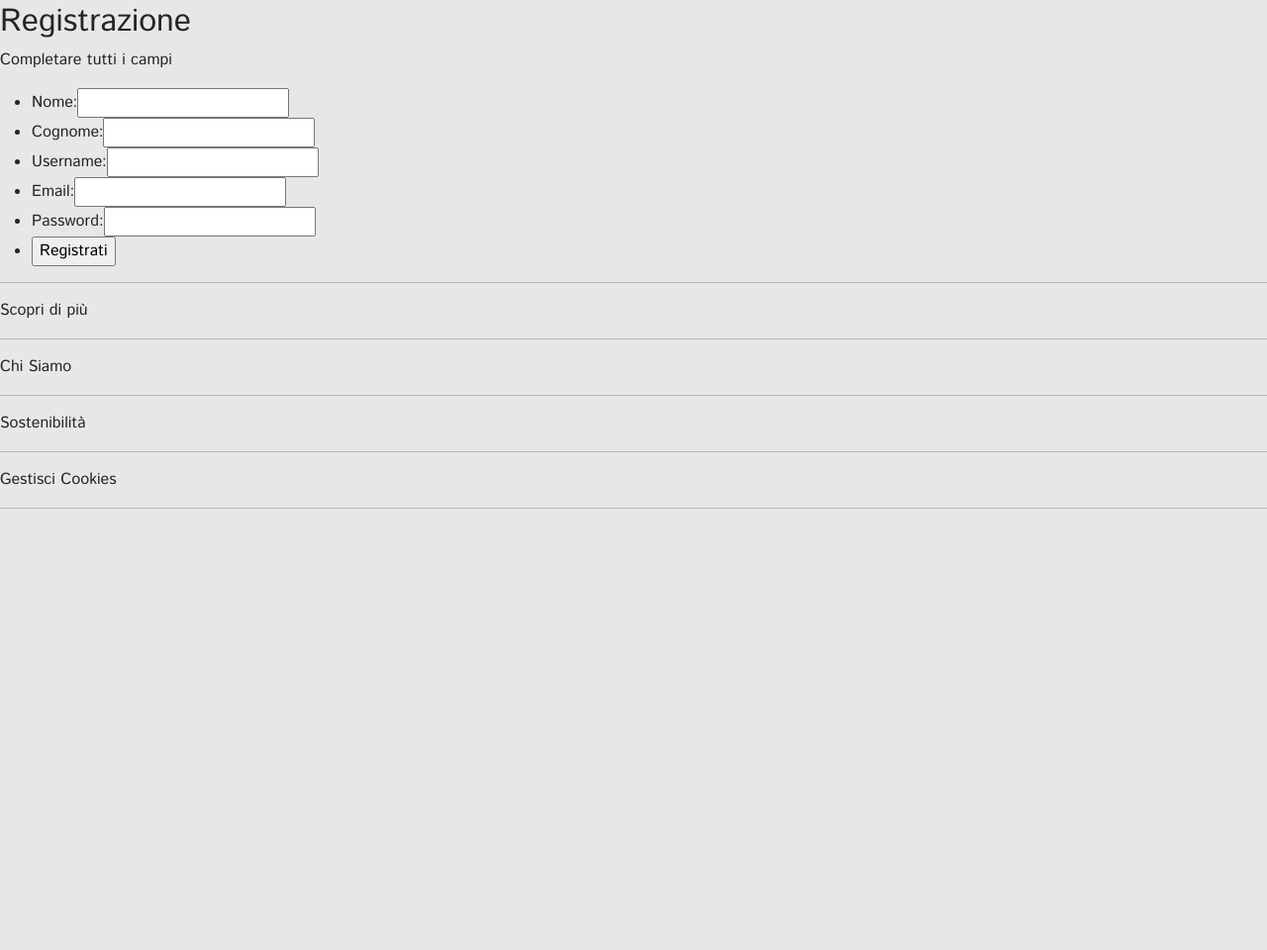
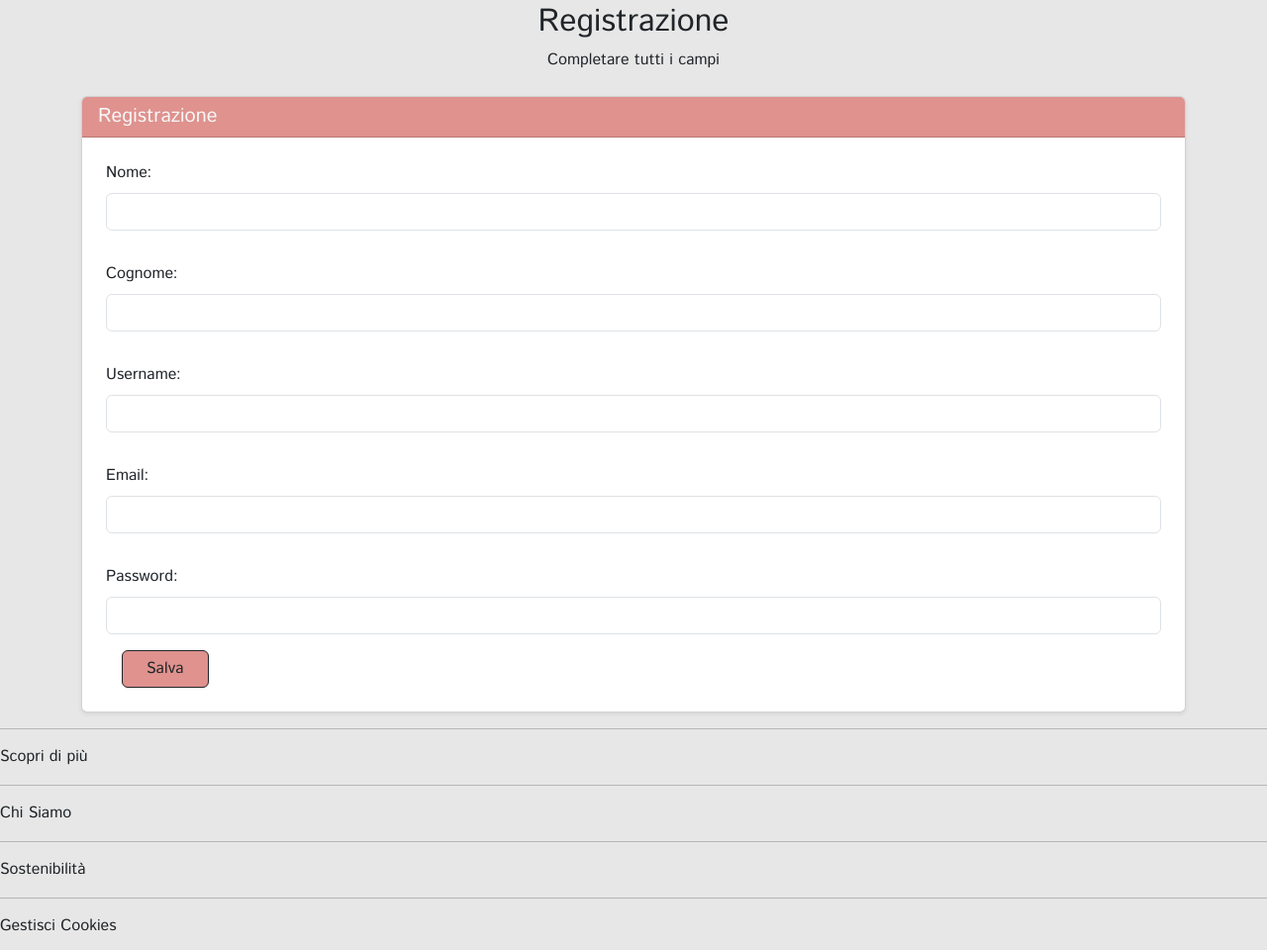
Before and after one commit to marcomarrelli/SassiShop, a PHP site: page /index.php?page=register in a window 1280 px wide. Shown: the part 101-1061 px from the top of the page at 99% size. Before the commit the page ends 615 px from the top, so only its background shows below. Run offline with PHP 8.4, Linux system fonts and the light colour scheme.

Commit message:
feat: style for login and register

```diff
--- a/src/template/register.php
+++ b/src/template/register.php
@@ -1,29 +1,44 @@
-<form action="#" method="POST">
-    <h2>Registrazione</h2>
+
+    <h2 class="text-center">Registrazione</h2>
     <?php if(isset($templateParams["erroreRegister"])): ?>
-    <p><?php echo $templateParams["erroreRegister"]; ?></p>
+    <p class="text-center"><?php echo $templateParams["erroreRegister"]; ?></p>
     <?php endif ?>
-    <ul>
-        <li>
-            <label for="firstNameRegister">Nome:</label><input type="text" id="firstNameRegister" name="firstNameRegister" required/>
-        </li>
-        <li>
-            <label for="lastNameRegister">Cognome:</label><input type="text" id="lastNameRegister" name="lastNameRegister" required/>
-        </li>
-        <li>
-            <label for="usernameRegister">Username:</label><input type="text" id="usernameRegister" name="usernameRegister" required/>
-        </li>
-        <li>
-            <label for="emailRegister">Email:</label><input type="text" id="emailRegister" name="emailRegister" required/>
-        </li>
-        <li>
-            <label for="passwordRegister">Password:</label><input type="password" id="passwordRegister" name="passwordRegister" required />
-        </li>
-        <li>
-            <input type="submit" name="submit" value="Registrati" />
-        </li>
-        <!-- <li>
-            <label for="admin">I am Admin</label><input type="checkbox" name="admin" value="admin"/>
-        </li> -->
-    </ul>
-</form>
+
+
+
+    <form action="#" method="POST">
+
+        <div class="container align-items-center justify-content-center mt-4">
+            <div class="card shadow-sm">
+                <div class="card-header form-profile">
+                    <h5 class="card-title mb-0">Registrazione</h5>
+                </div>
+                <div class="card-body p-4">
+                    <div class="mb-3">
+                        <label for="firstNameRegister" class="form-label">Nome:</label>
+                        <input class="form-control" type="text" id="firstNameRegister" name="firstNameRegister" required/>
+                    </div>
+                    <div class="mb-3">
+                        <label class="form-label pt-3" for="lastNameRegister">Cognome:</label>
+                        <input class="form-control" type="text" id="lastNameRegister" name="lastNameRegister" required/>
+                    </div>
+                    <div class="mb-3">
+                        <label class="form-label pt-3" for="usernameRegister">Username:</label>
+                        <input class="form-control" type="text" id="usernameRegister" name="usernameRegister" required/>
+                    </div>
+                    <div class="mb-3">
+                        <label class="form-label pt-3" for="emailRegister">Email:</label>
+                        <input class="form-control" type="text" id="emailRegister" name="emailRegister" required/>
+                    </div>
+                    <div class="mb-3">
+                        <label class="form-label pt-3" for="passwordRegister">Password:</label>
+                        <input class="form-control" type="password" id="passwordRegister" name="passwordRegister" required/>
+                    </div>
+                    <div>
+                        <input class="btn btn-profile btn-outline-dark px-4 mx-3" type="submit" name="save" value="Salva"/>
+                    </div>
+                    <!-- <label for="admin">I am Admin</label><input type="checkbox" name="admin" value="admin"/> -->
+                </div>
+            </div>
+        </div>
+    </form>
```
Also changed, not shown: src/template/login.php (+26 -15 lines).
